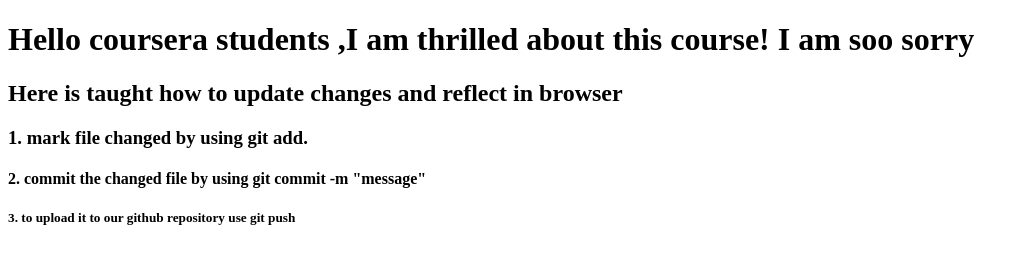
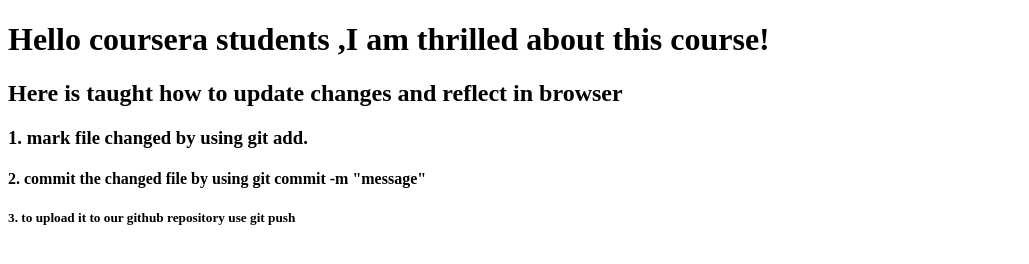
Before and after one commit to Shikhas/SPA-Angular-JS-coursera-test, a plain HTML site: page index.html in a window 1280 px wide. Shown: the whole page, without its empty margins (0-1029 px from the left). Drawn offline with Linux system fonts and the light colour scheme.

Commit message:
Final Summary of Lecture

```diff
--- a/index.html
+++ b/index.html
@@ -5,7 +5,7 @@
     <title>Hello Coursera</title>
   </head>
   <body>
-    <h1>Hello coursera students ,I am thrilled about this course! I am soo sorry </h1>
+    <h1>Hello coursera students ,I am thrilled about this course!</h1>
     <h2>Here is taught how to update changes and reflect in browser</h2>
     <h3>1. mark file changed by using git add. </h3>
     <h4>2. commit the changed file by using git commit -m "message"</h4>
```
